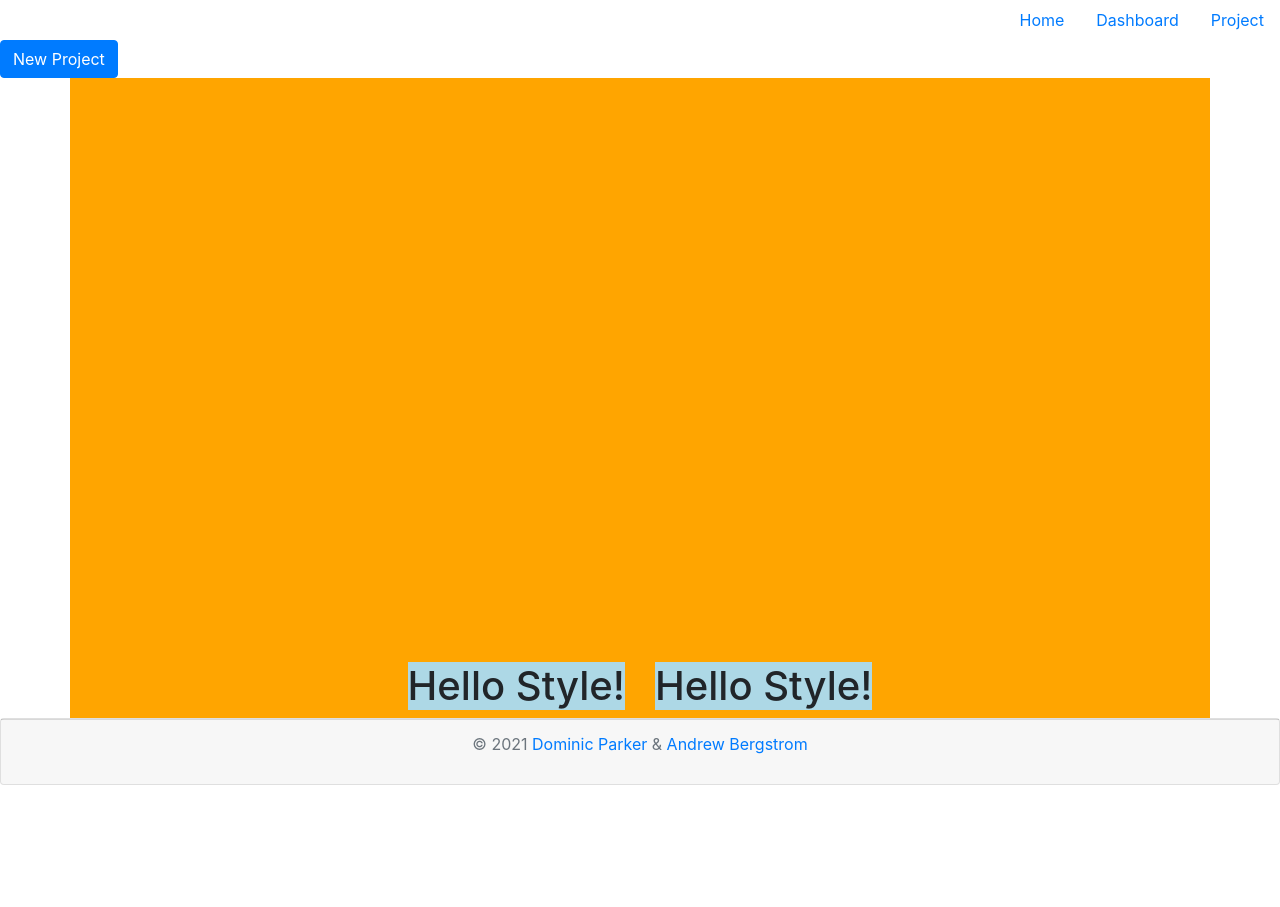
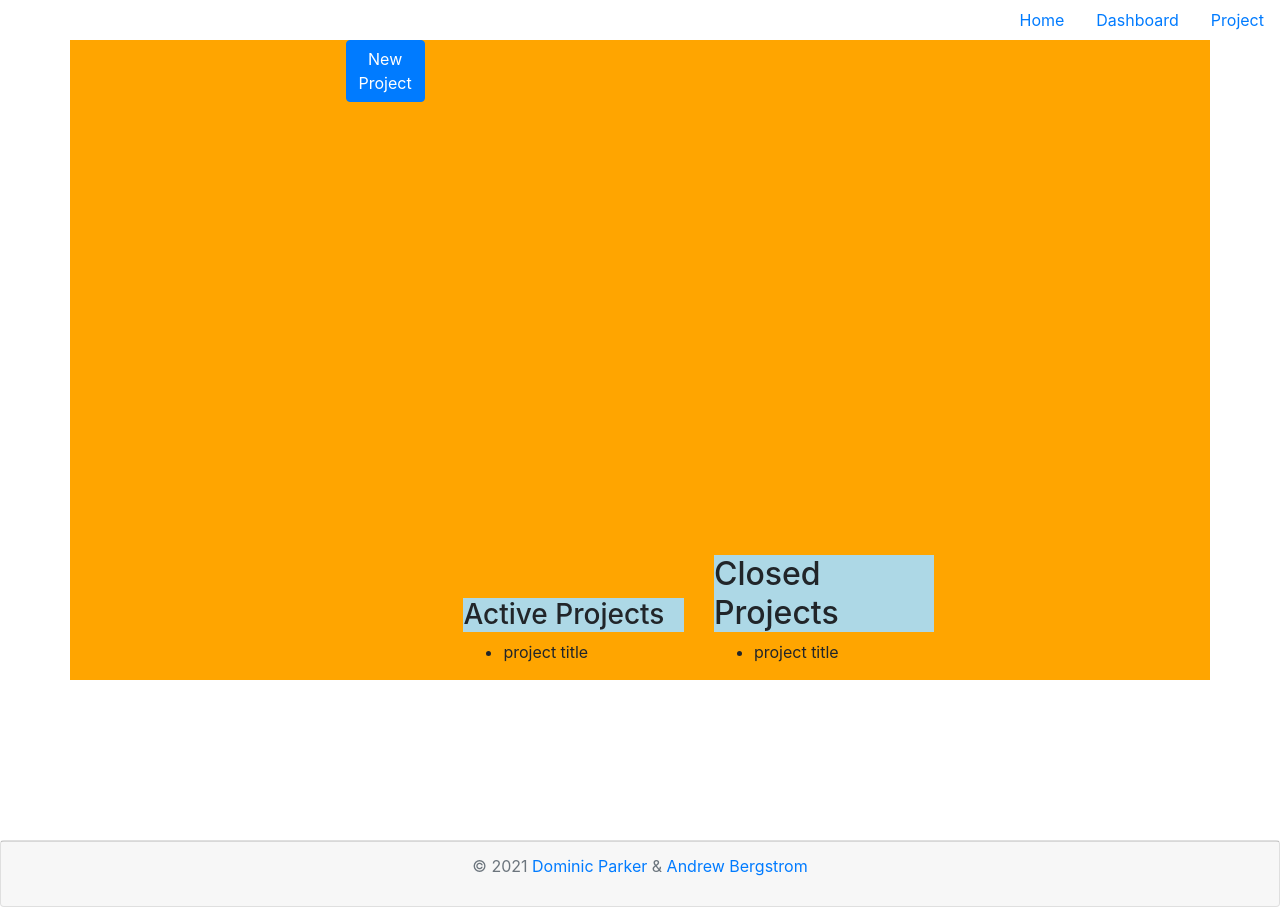
Before and after one commit to domjparker/DomAndrewProjectFE, a React (Create React App) app: page /dashboard in a window 1280 px wide. Before the commit the page ends 800 px from the top, so only its background shows below. Built offline with nearby package versions, Linux system fonts and the light colour scheme.

Commit message:
dashboard page css background properties to adjust footer, and new project button added.

```diff
--- a/src/app/App.js
+++ b/src/app/App.js
@@ -23,7 +23,7 @@ function App() {
             <Home />
           </Route>
         </Switch>
-        <Footer />
+        <Footer className='footer'/>
       </Router>
     </>
   );
--- a/src/pages/Dashboard/dashboard.css
+++ b/src/pages/Dashboard/dashboard.css
@@ -1,6 +1,18 @@
+.dashBackground {
+  width: 100vw;
+  height: 100vh;
+  -webkit-background-size: cover;
+  -moz-background-size: cover;
+  -o-background-size: cover;
+  background-size: cover;
+}
 .projectBox {
   display: flex;
   justify-content: center;
-  align-self: flex-end;
   background-color: orange;
 }
+
+.projectDiv {
+  align-items: flex-end;
+
+}
--- a/src/pages/Dashboard/dashboard.js
+++ b/src/pages/Dashboard/dashboard.js
@@ -13,18 +13,29 @@ function Dashboard() {
   }
 
   return (
-    <div>
-      <Button onClick={createProject} >New Project</Button>
+    <div className='dashBackground'>
+
       <Container fluid="md" className='projectBox' style={{ height: "80vh"}}>
-        <Row className='projectBox' >
+        <Row className='newProjectButton'>
+          <Col lg={6} xs={12}>
+          <Button onClick={createProject} >New Project</Button>
+          </Col>
+        </Row>
+        <Row className='projectDiv' >
           <Col lg={6} xs={12}>
           <div>
-            <h1 style={{ backgroundColor: "lightblue" }}>Hello Style!</h1>
+            <h3 style={{ backgroundColor: "lightblue" }}>Active Projects</h3>
+            <ul>
+              <li> project title</li>
+            </ul>
           </div>
           </Col>
           <Col lg={6} xs={12}>
           <div>
-            <h1 style={{ backgroundColor: "lightblue" }}>Hello Style!</h1>
+            <h2 style={{ backgroundColor: "lightblue" }}>Closed Projects</h2>
+            <ul>
+              <li> project title</li>
+            </ul>
           </div>
           </Col>
         </Row>
```
